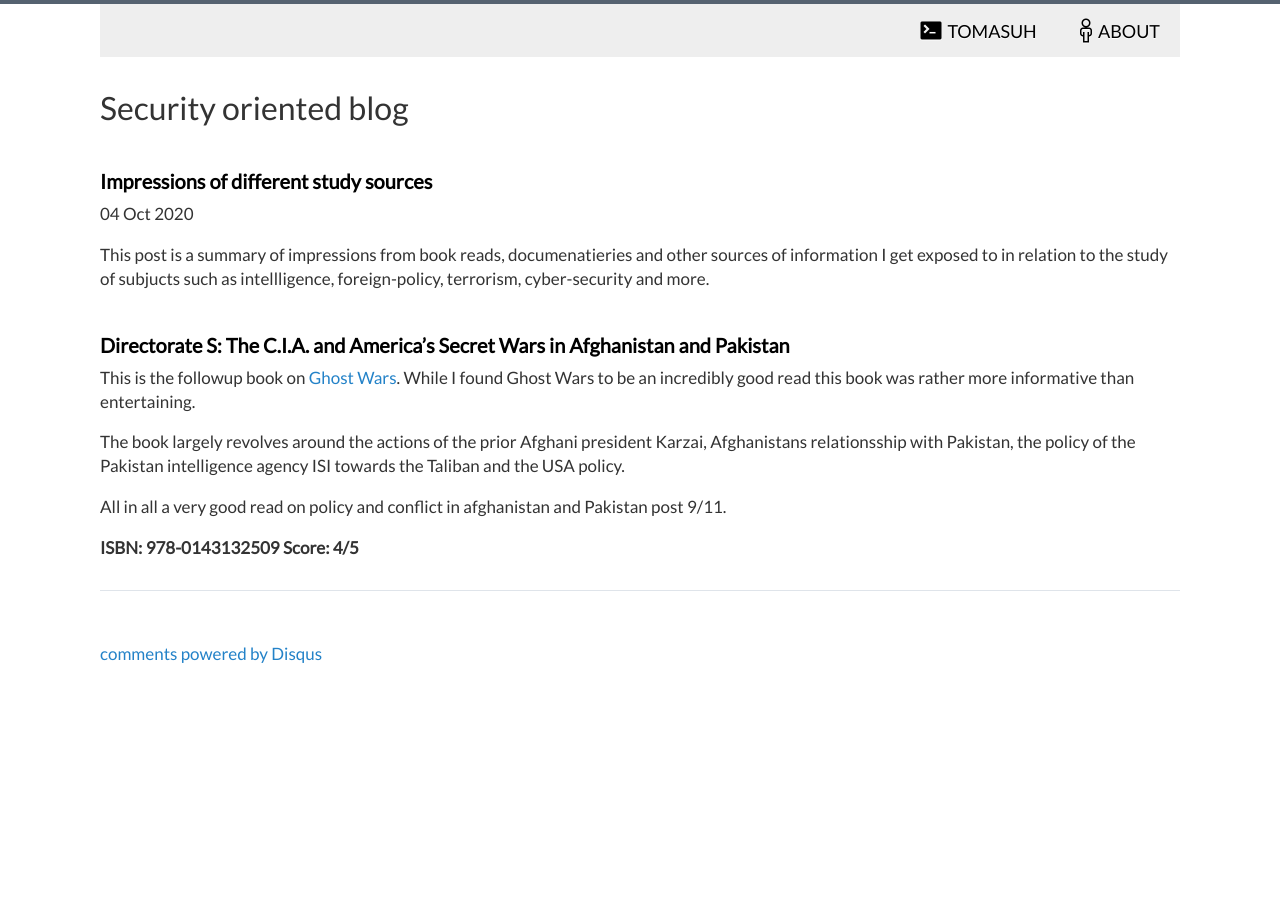
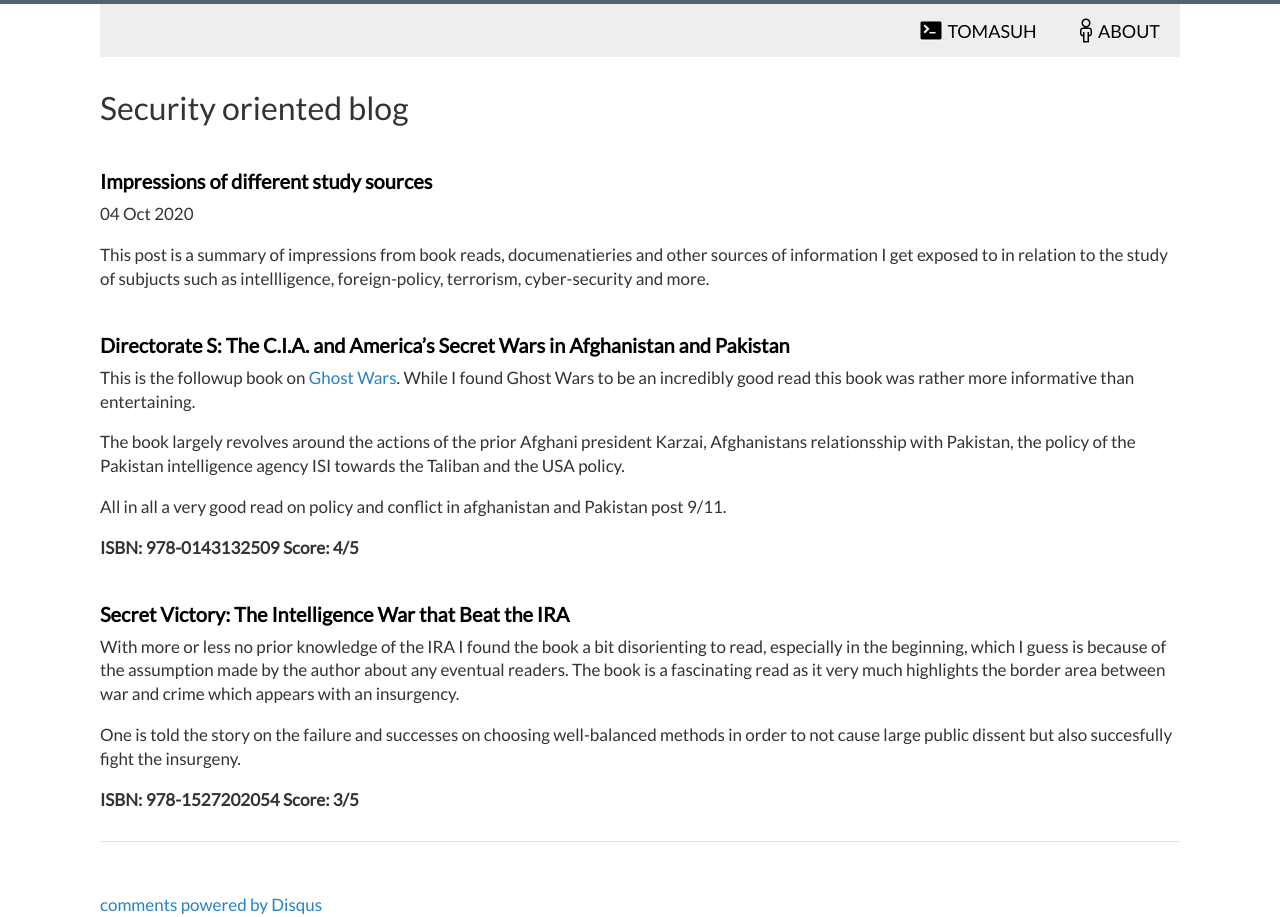
Before and after one commit to Tomasuh/Tomasuh.github.io, a Jekyll site: the page built from _posts/2020-10-04-books.md, in a window 1280 px wide. Built offline with Jekyll 4.4.1, drawn with Linux system fonts in a browser that asks for light colours; comment, search, counter and statistics services are not loaded.

Commit message:
new post

```diff
--- a/_posts/2020-10-04-books.md
+++ b/_posts/2020-10-04-books.md
@@ -21,3 +21,14 @@ All in all a very good read on policy and conflict in afghanistan and Pakistan p
 
 **ISBN: 978-0143132509**
 **Score: 4/5**
+
+## Secret Victory: The Intelligence War that Beat the IRA
+
+With more or less no prior knowledge of the IRA I found the book a bit disorienting to read, especially in the beginning, which
+I guess is because of the assumption made by the author about any eventual readers.
+The book is a fascinating read as it very much highlights the border area between war and crime which appears with an insurgency.
+
+One is told the story on the failure and successes on choosing well-balanced methods in order to not cause large public dissent but also succesfully fight the insurgeny.
+
+**ISBN: 978-1527202054**
+**Score: 3/5**
```
